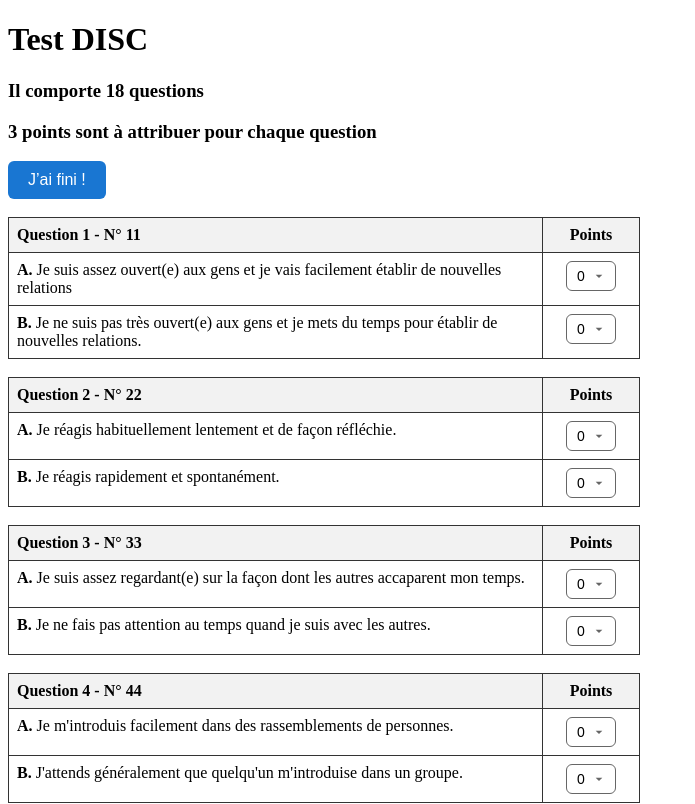
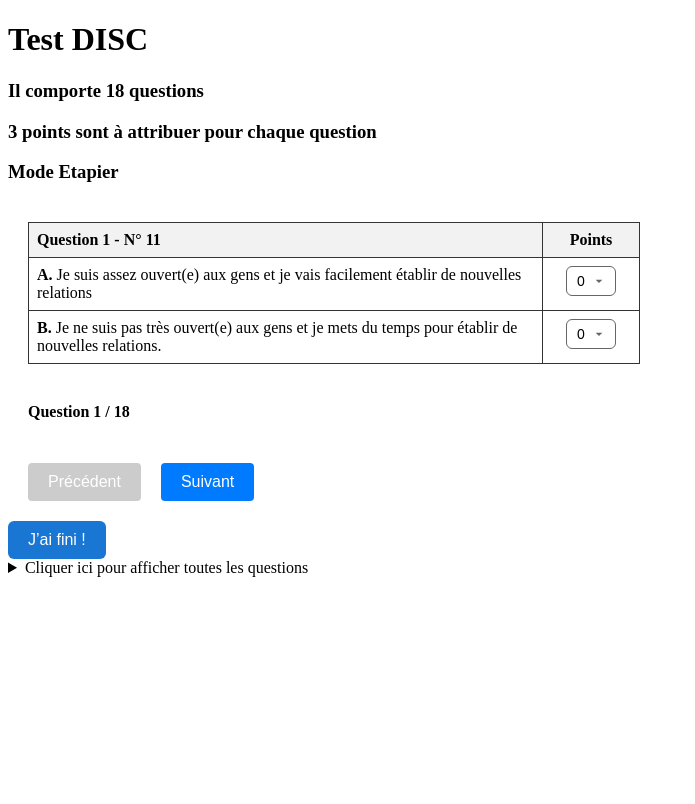
Before and after one commit to briensbe/disc-app, an Angular app: page / in a window 1280 px wide. Shown: the top 804 px of the page, without its empty margins (0-695 px from the left). Built offline with nearby package versions, Linux system fonts and the light colour scheme.

Commit message:
Mode étapier créé

```diff
--- a/src/app/app.component.html
+++ b/src/app/app.component.html
@@ -2,9 +2,19 @@
 <h3>Il comporte 18 questions</h3>
 <h3>3 points sont à attribuer pour chaque question</h3>
 
+<h3>Mode Etapier </h3>
+<app-questionnaire [questionnaireQuestions]="questions"></app-questionnaire>
 <button class="primary-btn" (click)="finish()">J’ai fini !</button>
+<details>
+    <summary>Cliquer ici pour afficher toutes les questions</summary>
+
+<h3>Mode toutes les questions d'un coup</h3>
+
+
 <br><br>
 <app-question *ngFor="let q of questions" [question]="q"></app-question>
 <button class="primary-btn" (click)="finish()">J’ai fini !</button>
 
+</details>
+
 <app-results *ngIf="showResults" [totals]="totals"></app-results>
--- a/src/app/app.component.ts
+++ b/src/app/app.component.ts
@@ -5,11 +5,12 @@
 import { ResultsComponent } from './components/results/results.component';
 import { NgFor, NgIf } from '@angular/common';
 import { FormsModule } from '@angular/forms';
+import { QuestionnaireComponent } from "./components/questionnaire/questionnaire.component";
 
 @Component({
   selector: 'app-root',
   standalone: true,
-  imports: [NgFor, NgIf, FormsModule, QuestionComponent, ResultsComponent],
+  imports: [NgFor, NgIf, FormsModule, QuestionComponent, ResultsComponent, QuestionnaireComponent],
   templateUrl: './app.component.html',
 })
 export class AppComponent {
--- /dev/null
+++ b/src/app/components/questionnaire/questionnaire.component.css
@@ -0,0 +1,29 @@
+.question-container {
+  /* max-width: 600px; */
+    /* width: 50%; */
+  margin: 0 auto;
+  padding: 20px;
+  text-align: left;
+}
+
+button {
+  margin-top: 20px;
+  padding: 10px 20px;
+  background-color: #007bff;
+  color: white;
+  border: none;
+  border-radius: 4px;
+  cursor: pointer;
+}
+
+button:disabled {
+  background-color: #cccccc;
+  cursor: not-allowed;
+}
+
+.button-container {
+  display: flex;
+  /* justify-content: space-between; Aligne les boutons à l'opposé */
+  margin-top: 20px;
+  gap: 20px;
+}
--- /dev/null
+++ b/src/app/components/questionnaire/questionnaire.component.html
@@ -0,0 +1,23 @@
+<div class="question-container">
+  <app-question [question]="questionnaireQuestions[currentQuestionIndex]"></app-question>
+
+  <h4>
+    Question {{ currentQuestionIndex + 1 }} /
+    {{ questionnaireQuestions.length }}
+  </h4>
+
+  <div class="button-container">
+    <button
+      (click)="previousQuestion()"
+      [disabled]="currentQuestionIndex === 0"
+    >
+      Précédent
+    </button>
+    <button
+      (click)="nextQuestion()"
+      [disabled]="currentQuestionIndex === questionnaireQuestions.length - 1"
+    >
+      Suivant
+    </button>
+  </div>
+</div>
--- /dev/null
+++ b/src/app/components/questionnaire/questionnaire.component.ts
@@ -0,0 +1,33 @@
+import { Component, Input } from '@angular/core';
+import { QuestionComponent } from '../question/question.component';
+import { Question } from '../../models/question.model';
+
+@Component({
+  selector: 'app-questionnaire',
+  imports: [QuestionComponent],
+  templateUrl: './questionnaire.component.html',
+  styleUrl: './questionnaire.component.css'
+})
+export class QuestionnaireComponent {
+// Liste de toutes les questions
+  @Input() questionnaireQuestions!: Question[];
+
+  // Index de la question actuelle
+  currentQuestionIndex = 0;
+
+  // Fonction pour passer à la question suivante
+  nextQuestion() {
+    if (this.currentQuestionIndex < this.questionnaireQuestions.length - 1) {
+      this.currentQuestionIndex++;
+    }
+  }
+
+    // Fonction pour passer à la question suivante
+  previousQuestion() {
+    if (this.currentQuestionIndex > 0) {
+      this.currentQuestionIndex--;
+    }
+  }
+
+
+}
```
Also changed, not shown: 1 other file (tests, documents, lock files or other folders).
